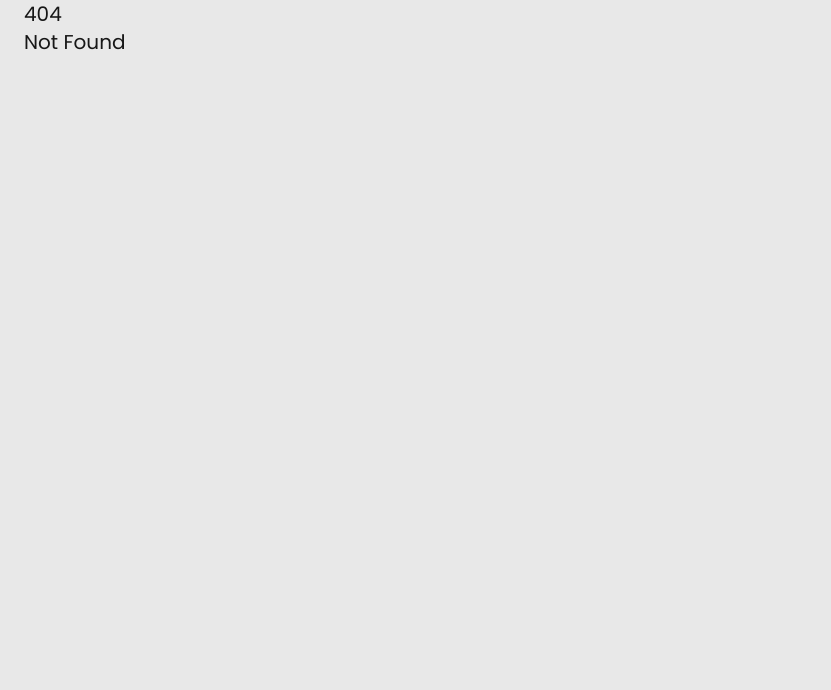
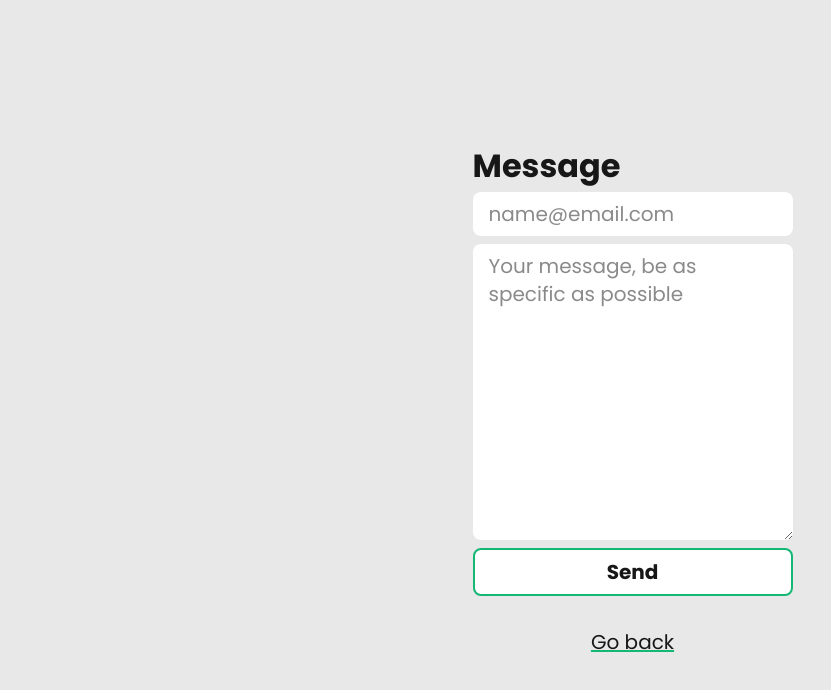
Before and after one commit to emnificent/parking, a SvelteKit app: page /contact in a window 1280 px wide. Before the commit this address had no page. Shown: the top 690 px of the page, without its empty margins (0-831 px from the left). Built offline with nearby package versions, Linux system fonts and the light colour scheme.

Commit message:
feat: add contact page

```diff
--- a/src/routes/+page.svelte
+++ b/src/routes/+page.svelte
@@ -35,7 +35,7 @@
   </div>
 </main>
 
-<footer></footer>
+<footer><a href="/contact">Hire my web app developer services</a></footer>
 
 <style lang="scss">
   header {
@@ -81,7 +81,8 @@
   }
 
   footer {
-    height: 4rem;
+    margin-block: 12rem 1rem;
+    text-align: center;
   }
 
   main {
--- /dev/null
+++ b/src/routes/contact/+page.server.js
@@ -0,0 +1,43 @@
+import { fail } from '@sveltejs/kit';
+
+export const actions = {
+  default: async ({ request }) => {
+    const data = await request.formData();
+    if (!data.get('email') || !data.get('message')) return;
+
+    const body = {
+      username: 'Job offer',
+      content: `Email: ${data.get('email')}\n${data.get('message')}`
+    };
+
+    const options = {
+      method: 'POST',
+      headers: {
+        'Accept': 'application/json',
+        'Content-Type': 'application/json',
+      },
+      body: JSON.stringify(body),
+    };
+
+    try {
+      // please don't abuse the link, generate a new one when replacing with a .env
+      const response = await fetch('https://discord.com/api/webhooks/1164582023344705576/Awp2CKUZJrYaDG89NSfIfkBkcE46vig74maxEHuttQ5czTDYGj1VCsuz9xs7eyIk4HBH', options);
+
+      if (!response.ok) {
+        return fail(500, {
+          error: true,
+          details: {
+            status: response.status,
+            message: response.statusText,
+          },
+        });
+      }
+      return {success: true};
+    } catch (error) {
+      return fail(500, {
+        error: true,
+        details: error,
+      });
+    }
+  }
+}
--- /dev/null
+++ b/src/routes/contact/+page.svelte
@@ -0,0 +1,110 @@
+<script>
+  export let form;
+</script>
+
+<svelte:head>
+  <title>Contact</title>
+</svelte:head>
+
+<main>
+  <div>
+    <h2>Message</h2>
+    <form method="POST">
+      <input type="email" name="email" placeholder="name@email.com" required />
+      <textarea name="message" rows="10" placeholder="Your message, be as specific as possible" required></textarea>
+      <button>Send</button>
+      { #if form?.success }
+        <p>Thanks for your message!</p>
+      { :else if form?.error }
+        <p>There was an error, try again later.</p>
+      { /if }
+    </form>
+  </div>
+  <a href="/">Go back</a>
+</main>
+
+<style lang="scss">
+  main {
+    display: flex;
+    flex-direction: column;
+    justify-content: center;
+    align-items: center;
+    gap: 2rem;
+    height: 100vh;
+  }
+
+  h2 {
+    font-size: var(--fs-title);
+    font-weight: var(--fw--bold);
+    margin-bottom: 0.25rem;
+  }
+
+  form {
+    display: flex;
+    flex-direction: column;
+    gap: 0.5rem;
+    max-width: 20rem;
+
+    & textarea,
+    & input,
+    & button {
+      padding: 0.5rem 1rem;
+      border-radius: 0.5rem;
+      border: none;
+    }
+
+    & textarea,
+    & input {
+      background-color: var(--c-dark--deeper);
+      color: var(--c-light);
+
+      &::placeholder {
+        color: var(--c-light);
+        opacity: 0.5;
+      }
+
+      @media (prefers-color-scheme: light) {
+        background-color: var(--c-light--lighter);
+        color: var(--c-dark);
+
+        &::placeholder {
+          color: var(--c-dark);
+        }
+      }
+
+      &:focus-visible {
+        outline: var(--c-primary) 2px solid;
+        border-radius: 0.5rem;
+      }
+    }
+
+    & textarea {
+      resize: vertical;
+    }
+
+    & button {
+      background-color: var(--c-dark--deeper);
+      border: 2px solid var(--c-primary);
+      color: var(--c-light);
+      font-weight: var(--fw--bold);
+      transition: background-color 0.3s, color 0.3s;
+
+      &:hover,
+      &:focus-visible {
+        background-color: var(--c-primary);
+        color: var(--c-dark--deeper);
+      }
+
+      &:focus-visible {
+        outline-offset: 0.25rem;
+        outline: var(--c-primary) 2px solid;
+        border-radius: 0.25rem;
+      }
+
+      @media (prefers-color-scheme: light) {
+        background-color: var(--c-light--lighter);
+        color: var(--c-dark);
+      }
+    }
+  }
+</style>
```
